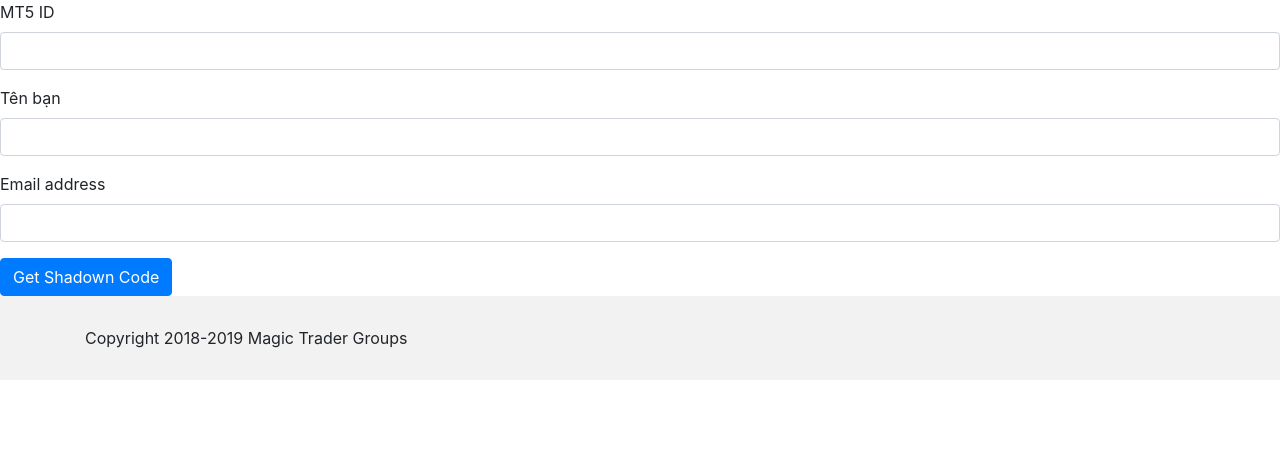
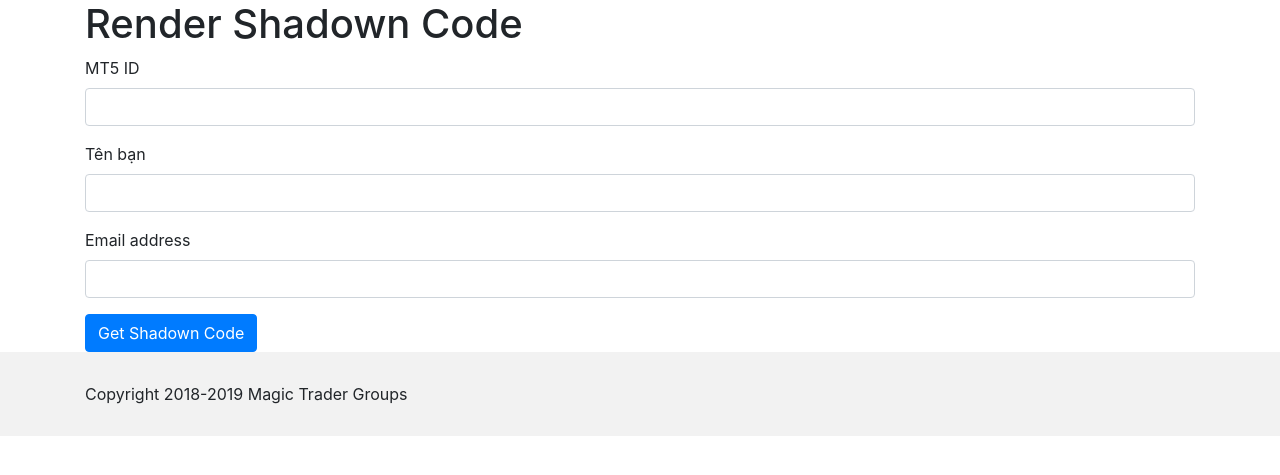
Before and after one commit to sonataruby/forex, a CodeIgniter app: page /database/shadown.html in a window 1280 px wide. Shown: the part 56-531 px from the top of the page. Run offline with CodeIgniter, Linux system fonts and the light colour scheme; data that the repository does not hold is empty.

Commit message:
Update shadown.php

```diff
--- a/application/views/shadown.php
+++ b/application/views/shadown.php
@@ -1,8 +1,12 @@
+<div class="container">
+
 <?php if($data){ ?>
   <div class="alert alert-success" role="alert">
     <b>Your Code :</b> <?php echo @$data->shadown_code;?>
   </div>
 <?php } ?>
+
+<h1>Render Shadown Code</h1>
 <form method="post">
   <div class="form-group">
     <label for="exampleInputEmail1">MT5 ID</label>
@@ -24,3 +28,4 @@
 
   <button type="submit" class="btn btn-primary">Get Shadown Code</button>
 </form>
+</div>
```
